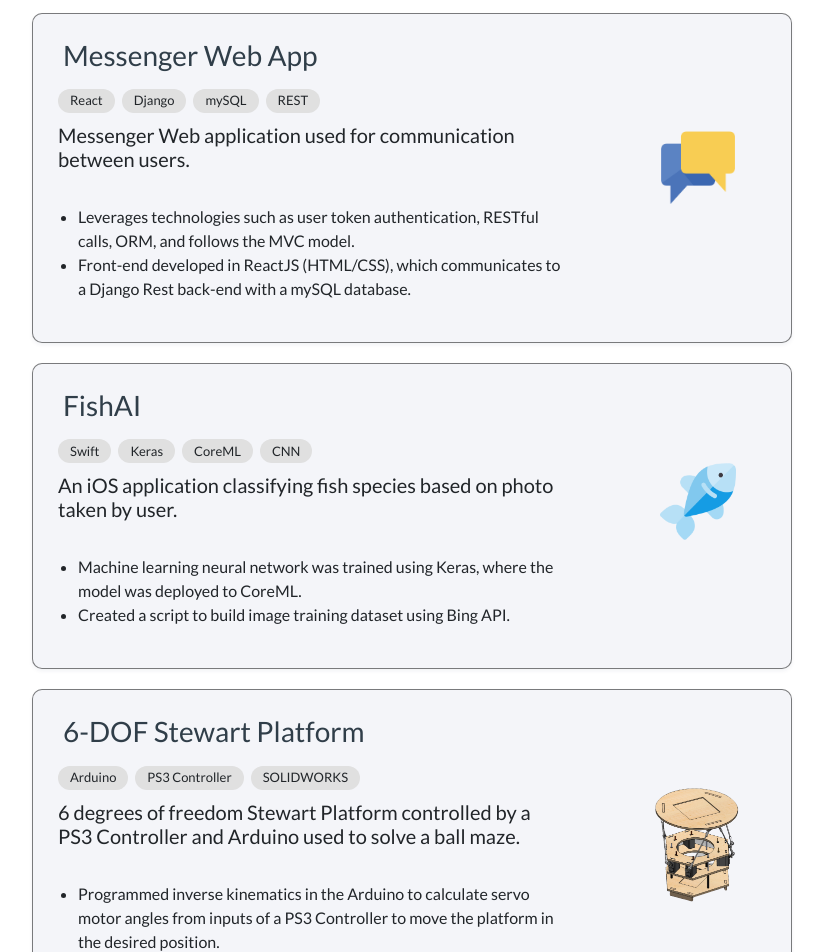
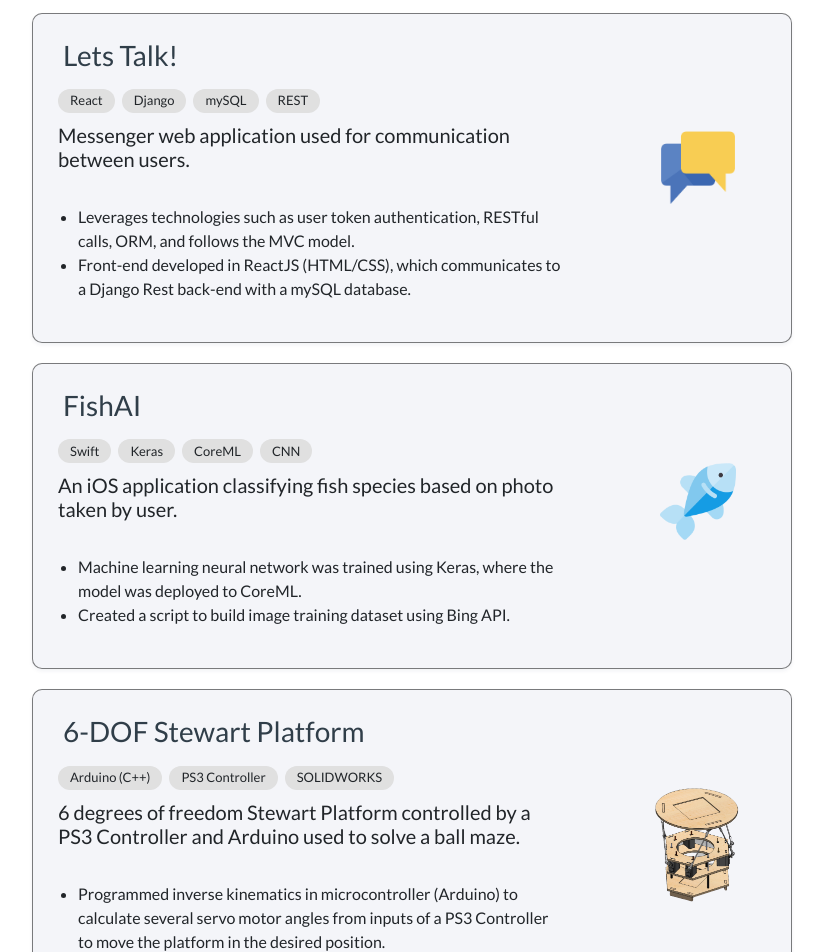
Before and after one commit to ah-lai/ah-lai.github.io, a React (Create React App) app: page / in a window 1280 px wide. Shown: the part 1480-2432 px from the top of the page, without its empty margins (388-1211 px from the left). Built offline with nearby package versions, Linux system fonts and the light colour scheme.

Commit message:
change stewart explaination

```diff
--- a/src/components/projects/index.js
+++ b/src/components/projects/index.js
@@ -13,7 +13,7 @@ class Projects extends React.Component {
                 <div>
                     <div className={styles.wrapper}>
                         <div className={styles.project}>
-                            <h3><a className={styles.projectText} href="https://github.com/ah-lai/Web-App-Messenger"  target="_blank"> Messenger Web App </a></h3>
+                            <h3><a className={styles.projectText} href="https://github.com/ah-lai/Web-App-Messenger"  target="_blank"> Lets Talk! </a></h3>
                             <div class="skillContainer">
                                 <div class="skill"><span class="skillText"> React </span></div>
                                 <div class="skill"><span class="skillText"> Django </span></div>
@@ -22,7 +22,7 @@ class Projects extends React.Component {
                             </div>
                             <div className={styles.description}>
                                 <h5>
-                                    Messenger Web application used for communication between users.
+                                    Messenger web application used for communication between users.
                                 </h5>
                                     <br></br>
                                 <ul className={styles.projectinfo} >
@@ -63,7 +63,7 @@ class Projects extends React.Component {
                         <div className={styles.project}>
                             <h3><a className={styles.projectText} href="https://github.com/ah-lai/ME-380"  target="_blank">6-DOF Stewart Platform</a></h3>
                             <div class="skillContainer">
-                                <div class="skill"><span class="skillText"> Arduino </span></div>
+                                <div class="skill"><span class="skillText"> Arduino (C++) </span></div>
                                 <div class="skill"><span class="skillText"> PS3 Controller </span></div>
                                 <div class="skill"><span class="skillText"> SOLIDWORKS </span></div>
                             </div>
@@ -73,7 +73,7 @@ class Projects extends React.Component {
                                 </h5>
                                 <br></br>
                                 <ul className={styles.projectinfo} >
-                                    <li>Programmed inverse kinematics in the Arduino to calculate servo motor angles from inputs of a PS3 Controller to move the platform in the desired position. </li>
+                                    <li>Programmed inverse kinematics in microcontroller (Arduino) to calculate several servo motor angles from inputs of a PS3 Controller to move the platform in the desired position. </li>
                                     <li>Modelled the platform in SOLIDWORKS where parts were 3D-printed and laser cut.  </li>
                                 </ul>
                             </div>
```
